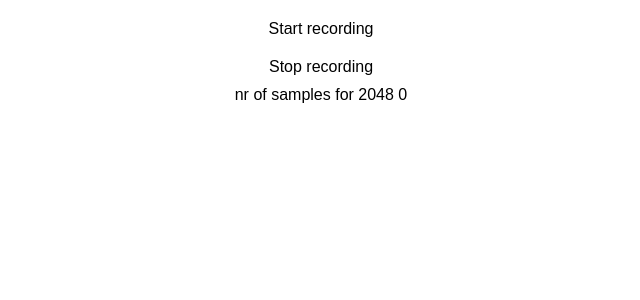
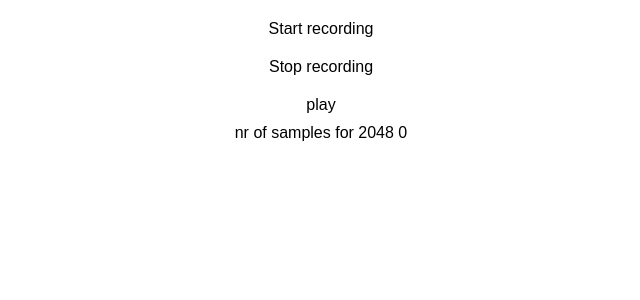
Before and after one commit to BenBruda/audio-demo, a React (Create React App) app: page / in a window 1280 px wide. Shown: the top 300 px of the page, without its empty margins (319-959 px from the left). Built offline with nearby package versions, Linux system fonts and the light colour scheme.

Commit message:
play function wip

```diff
--- a/src/App.js
+++ b/src/App.js
@@ -1,7 +1,7 @@
 import React, { Component } from 'react';
 import './App.css';
 const AudioContext = window.AudioContext || window.webkitAudioContext;
-// const audioContext = new AudioContext();
+const audioCtx = new AudioContext();
 
 class App extends Component {
   constructor(){
@@ -38,12 +38,25 @@ class App extends Component {
     this.setState({samples:this.samples});
   }
 
+  play = ()=>{
+    this.player = audioCtx.createBufferSource();
+
+    const newBuffer = audioCtx.createBuffer(1, this.samples.length, 44100);
+    newBuffer.getChannelData(0).set(this.samples);
+
+    this.player.buffer = newBuffer;
+    this.player.connect(audioCtx.destination);
+
+    this.player.start();
+  }
+
   render() {
     const samples = this.state.samples;
     return (
       <div style={{padding:10}} className="App">
         <div style={{padding:10}} onClick={this.startRecord}>Start recording</div>
         <div style={{padding:10}}onClick={this.stopRecord}>Stop recording</div>
+        <div style={{padding:10}}onClick={this.play}>play</div>
         <div> nr of samples for 2048 {this.state.samples.length}</div>
         <div>{JSON.stringify(samples[samples.length-1])}</div>
       </div>
```
